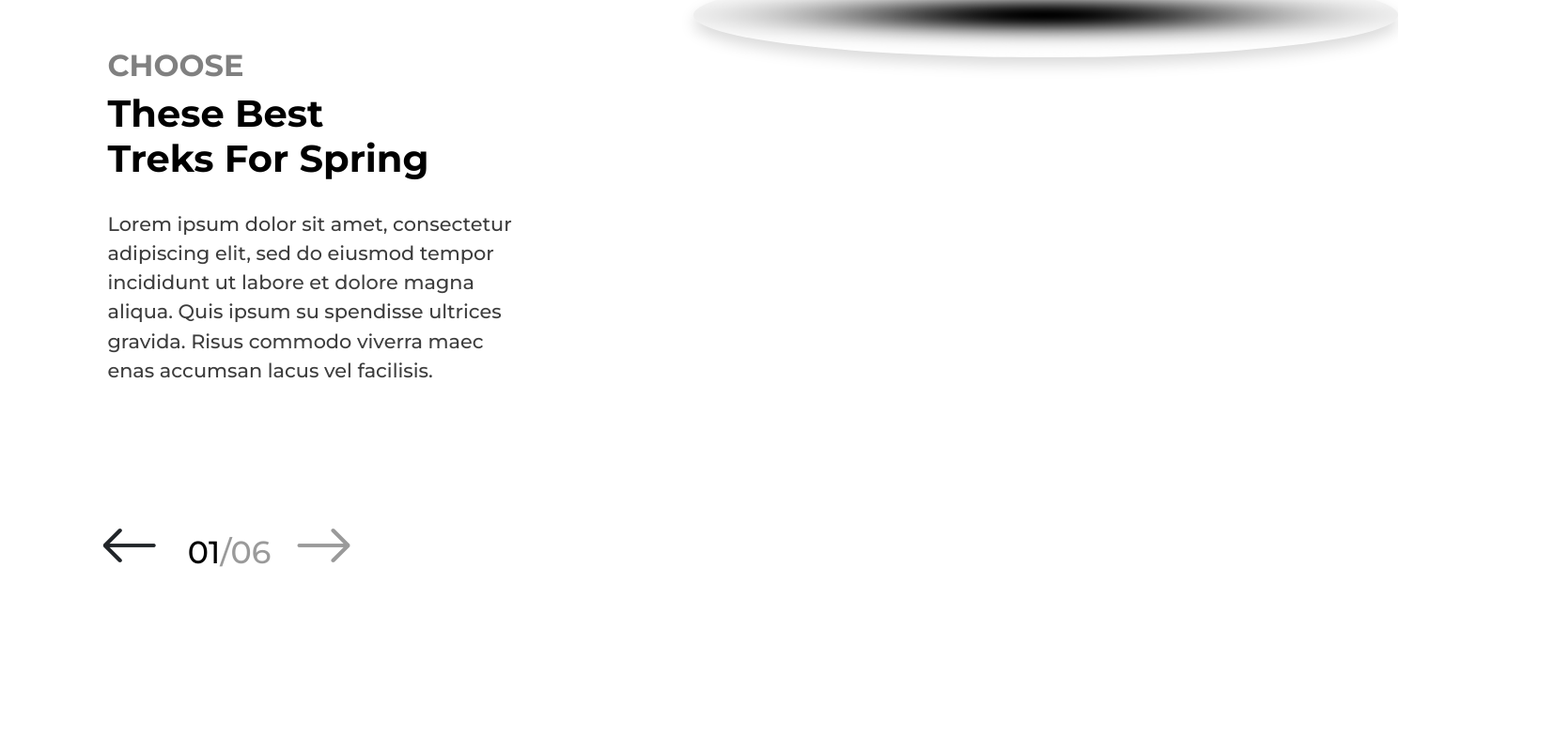
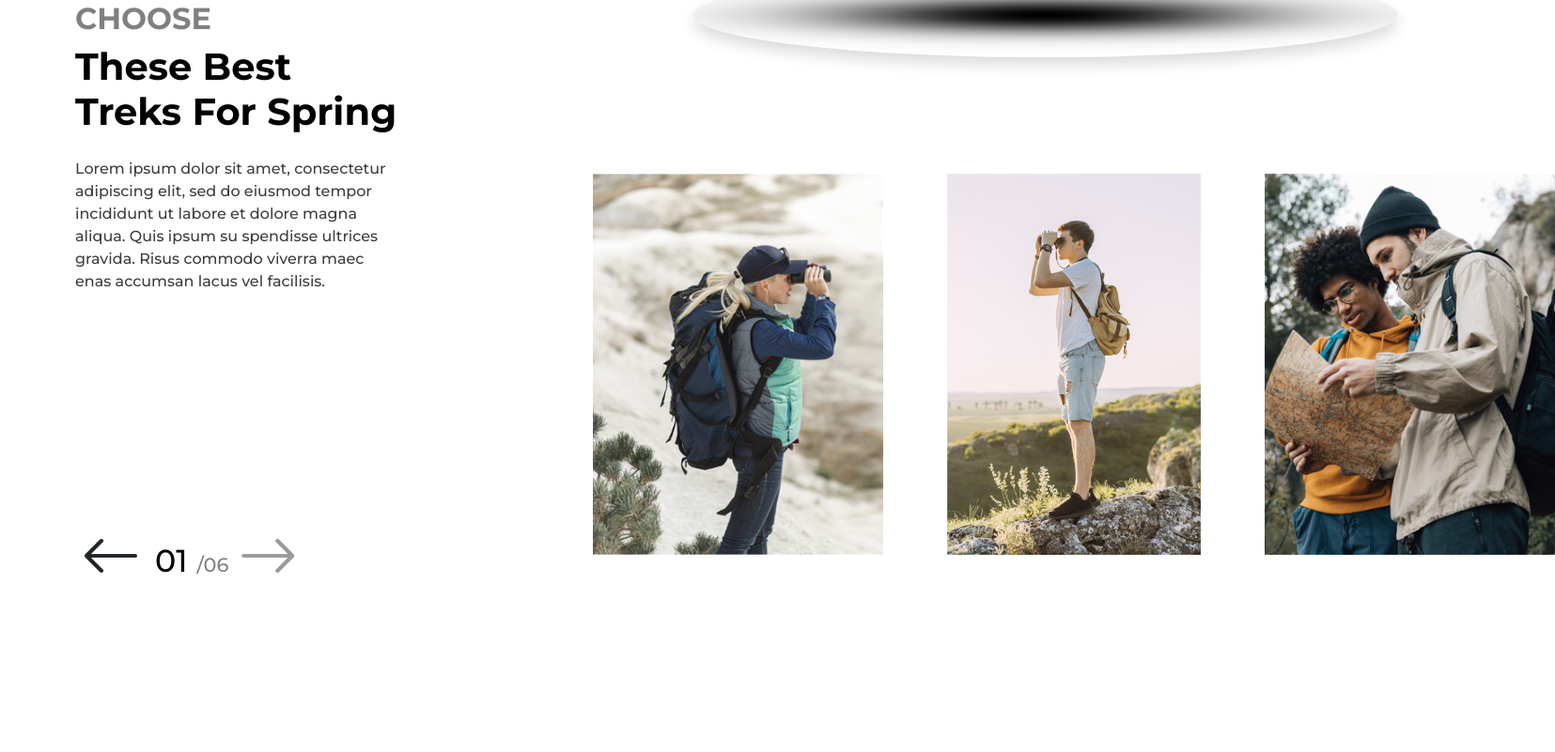
Before and after one commit to kuttim/koolitus, a plain HTML site: page matkaklubi/index.html in a window 1280 px wide. Shown: the part 959-1760 px from the top of the page at 94% size, 1655 px wide, since content can reach past the window. Before the commit the page ends 1689 px from the top, so only its background shows below. Drawn offline with nearby package versions, Linux system fonts and the light colour scheme.

Commit message:
push homework

```diff
--- a/matkaklubi/index.html
+++ b/matkaklubi/index.html
@@ -49,23 +49,31 @@
                 <div class="shadow"></div>
             </div>
         </div>
-        <div class="treks-row">
         <div class="treks-section">
+            <div class="treks-section-left">
+                <div class="treks-section-top-left">
+                    <div class="treks-description">
                         <h2>Choose</h2>
                         <h1>These best <br>treks for spring</h1>
                         <p>Lorem ipsum dolor sit amet, consectetur <br>adipiscing elit, sed do eiusmod tempor <br>incididunt ut labore et dolore magna <br>aliqua. Quis ipsum su spendisse ultrices <br>gravida. Risus commodo viverra maec <br>enas accumsan lacus vel facilisis.</p>
-                <div class="arrows">
+                    </div>
+                </div>
+                <div class="treks-section-bottom-left">
+                    <div class="paginator-arrows">
                         <i class="bi bi-arrow-left"></i>
-                    <p class="first">01</p>
-                    <p class="second">/06</p>
+                        <div><span class="current">01</span><span class="total">/06</span></div>
                         <i class="bi bi-arrow-right"></i>
                     </div>
                 </div>
-            <!---<div class="img-gallery">
+            </div>
+            <div class="treks-section-right">
+                <div class="inner-container">
+                    <div class="img-gallery">
                         <img src="./assets/1.png">
                         <img src="./assets/2.png">
                         <img src="./assets/3.png">
-            </div>--->
+                    </div>
+                </div>
          </div>
 
     </div>
--- a/matkaklubi/styles/style.css
+++ b/matkaklubi/styles/style.css
@@ -140,37 +140,57 @@
 }
 
 .treks-section {
-   position: relative;
-   top: -100px;
+    display: flex;
+    margin-left: 80px;
+    flex-direction: row;
+    height: 650px;
 }
-.treks-section > h2 {
+
+.treks-section .treks-description h2 {
     color: grey;
     font-weight: 600;
     text-transform: uppercase;
-    padding-left: 8%;
 }
 
-.treks-section > h1 {
+.treks-section .treks-description h1 {
     text-transform: capitalize;
     color: #000000;
     font-weight: 600;
-    padding-left: 8%;
 }
 
-.treks-section > p {
+.treks-section .treks-description p {
     color: #3D3D3D;
     font-weight: 400;
     position: relative;
-    font-size: 20.83px;
     padding-top: 5%;
-    left: 8%;
+
 }
 
-.treks-row {
+.treks-section-left {
+    flex-grow: 0;
     display: flex;
-    margin-left: 80px;
-    flex-direction: row;
+    flex-direction: column;
+}
 
+.treks-section-top-left {
+    flex-grow: 1;
+}
+.treks-section-bottom-left {
+    flex-grow: 0;
+    padding-bottom: 150px;
+}
+
+.treks-section-left .treks-description {
+    top: -150px;
+    position: relative;
+}
+
+.treks-section-right {
+    position: relative;
+}
+.treks-section-right .inner-container {
+    position: absolute;
+    top: 0; left: 0; right: 0; bottom: 0;
 }
 
 .person-list {
@@ -180,45 +200,60 @@
 
 .img-gallery {
     display: flex;
-    justify-content: flex-end;
+    flex-direction: row;
+    padding-left: 175px;
 }
 
 .img-gallery > img {
-  width: 309px;
-  height: 406px;
-  padding: 34px;
-  object-fit: cover;
+
+     width: 309px;
+     height: 406px;
+    margin: 34px;
+    object-fit: cover;
 }
 
-.arrows {
+.paginator-arrows {
     display: flex;
     justify-content: flex-start;
-    margin-left: 6%;
-    padding-top: 25%;
+    align-items: center;
+    margin-left: 6px;
+    padding-top: 25px;
 }
 
-.arrows > .first {
-    padding-top: 5%;
+
+.current {
     font-weight: 400;
     font-size: 33.33px;
     color: #000000;
-    padding-left: 30px;
-    margin-top: 10px;
+    padding-left: 15px;
 }
 
-.arrows > .second {
-    padding-top: 5%;
+.total {
+    font-weight: 400;
+    font-size: 20.83px;
+    color: grey;
+    padding-left: 10px;
+}
+
+
+
+.paginator-arrows > .total {
+    padding-top: 10px;
     font-weight: 400;
     font-size: 33.33px;
     color: #9A9A9A;
-    margin-top: 10px;
+    margin-top: 5px;
 }
+
 .bi-arrow-left {
     font-size: 64px;
+    padding-bottom: 10px;
 }
 
 .bi-arrow-right {
-    padding-left: 6%;
+    padding-left: 10px;
+    padding-bottom: 10px;
     font-size: 64px;
+    font-weight: 400;
     color: #9A9A9A;
 }
```
Lines whose indentation alone changed are shown as unchanged.
